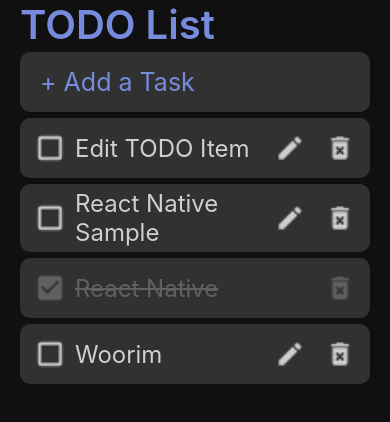
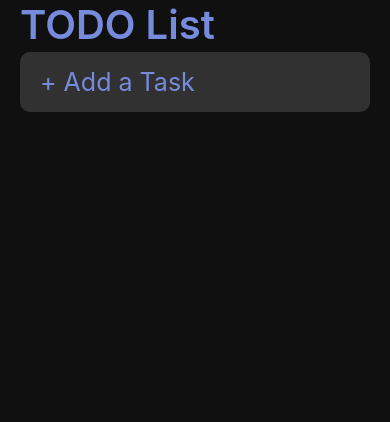
Before and after one commit to woorim960/todo-react-native, a React Native app: screen / in a window 390 px wide. Shown: the top 422 px of the page. Built offline with nearby package versions, Linux system fonts and the light colour scheme.

Commit message:
데이터 영구저장 및 로딩 표시하도록 구현 완료

```diff
--- a/src/App.js
+++ b/src/App.js
@@ -4,6 +4,8 @@ import styled, { ThemeProvider } from "styled-components/native";
 import { theme } from "./theme";
 import Input from "./components/Input";
 import Task from "./components/Task";
+import AsyncStorage from "@react-native-community/async-storage";
+import AppLoading from "expo-app-loading";
 import { images } from "./images";
 import IconButton from "./components/IconButton";
 
@@ -30,13 +32,23 @@ const List = styled.ScrollView`
 const App = () => {
   const width = Dimensions.get("window").width;
 
+  const [isReady, setIsReady] = useState(false);
   const [newTask, setNewTask] = useState("");
-  const [tasks, setTasks] = useState({
-    1: { id: "1", text: "Woorim", completed: false },
-    2: { id: "2", text: "React Native", completed: true },
-    3: { id: "3", text: "React Native Sample", completed: false },
-    4: { id: "4", text: "Edit TODO Item", completed: false },
-  });
+  const [tasks, setTasks] = useState({});
+
+  const _saveTasks = async (tasks) => {
+    try {
+      await AsyncStorage.setItem("tasks", JSON.stringify(tasks));
+      setTasks(tasks);
+    } catch (e) {
+      console.error(e);
+    }
+  };
+
+  const _loadTasks = async () => {
+    const loadedTasks = await AsyncStorage.getItem("tasks");
+    setTasks(JSON.parse(loadedTasks || "{}"));
+  };
 
   const _addTask = () => {
     const ID = Date.now().toString();
@@ -44,32 +56,36 @@ const App = () => {
       [ID]: { id: ID, text: newTask, completed: false },
     };
     setNewTask("");
-    setTasks({ ...tasks, ...newTaskObject });
+    _saveTasks({ ...tasks, ...newTaskObject });
   };
 
   const _deleteTask = (id) => {
     const currentTasks = Object.assign({}, tasks);
     delete currentTasks[id];
-    setTasks(currentTasks);
+    _saveTasks(currentTasks);
   };
 
   const _toggleTask = (id) => {
     const currentTasks = Object.assign({}, tasks);
     currentTasks[id].completed = !currentTasks[id].completed;
-    setTasks(currentTasks);
+    _saveTasks(currentTasks);
   };
 
   const _updateTask = (item) => {
     const currentTasks = Object.assign({}, tasks);
     currentTasks[item.id] = item;
-    setTasks(currentTasks);
+    _saveTasks(currentTasks);
   };
 
   const _handleTextChange = (text) => {
     setNewTask(text);
   };
 
-  return (
+  const _onBlur = () => {
+    setNewTask("");
+  };
+
+  return isReady ? (
     <ThemeProvider theme={theme}>
       <Container>
         <StatusBar
@@ -82,6 +98,7 @@ const App = () => {
           value={newTask}
           onChangeText={_handleTextChange}
           onSubmitEditing={_addTask}
+          onBlur={_onBlur}
         />
         <List width={width}>
           {Object.values(tasks)
@@ -98,6 +115,12 @@ const App = () => {
         </List>
       </Container>
     </ThemeProvider>
+  ) : (
+    <AppLoading
+      startAsync={_loadTasks}
+      onFinish={() => setIsReady(true)}
+      onError={console.error}
+    />
   );
 };
 
--- a/src/components/Input.js
+++ b/src/components/Input.js
@@ -16,7 +16,13 @@ const StyledInput = styled.TextInput.attrs(({ theme }) => ({
   color: ${({ theme }) => theme.text};
 `;
 
-const Input = ({ placeholder, value, onChangeText, onSubmitEditing }) => {
+const Input = ({
+  placeholder,
+  value,
+  onChangeText,
+  onSubmitEditing,
+  onBlur,
+}) => {
   const width = Dimensions.get("window").width;
 
   return (
@@ -31,6 +37,7 @@ const Input = ({ placeholder, value, onChangeText, onSubmitEditing }) => {
       value={value}
       onChangeText={onChangeText}
       onSubmitEditing={onSubmitEditing}
+      onBlur={onBlur}
     />
   );
 };
@@ -40,6 +47,7 @@ Input.propTypes = {
   value: PropTypes.string.isRequired,
   onChangeText: PropTypes.func.isRequired,
   onSubmitEditing: PropTypes.func.isRequired,
+  onBlur: PropTypes.func.isRequired,
 };
 
 export default Input;
--- a/src/components/Task.js
+++ b/src/components/Task.js
@@ -31,6 +31,13 @@ const Task = ({ item, deleteTask, toggleTask, updateTask }) => {
     setIsEditing(true);
   };
 
+  const _onBlur = () => {
+    if (isEditing) {
+      setIsEditing(false);
+      setText(item.text);
+    }
+  };
+
   const _onSubmitEditing = () => {
     if (isEditing) {
       const editedTask = Object.assign({}, item, { text });
@@ -44,6 +51,7 @@ const Task = ({ item, deleteTask, toggleTask, updateTask }) => {
       value={text}
       onChangeText={(text) => setText(text)}
       onSubmitEditing={_onSubmitEditing}
+      onBlur={_onBlur}
     />
   ) : (
     <Container>
```
